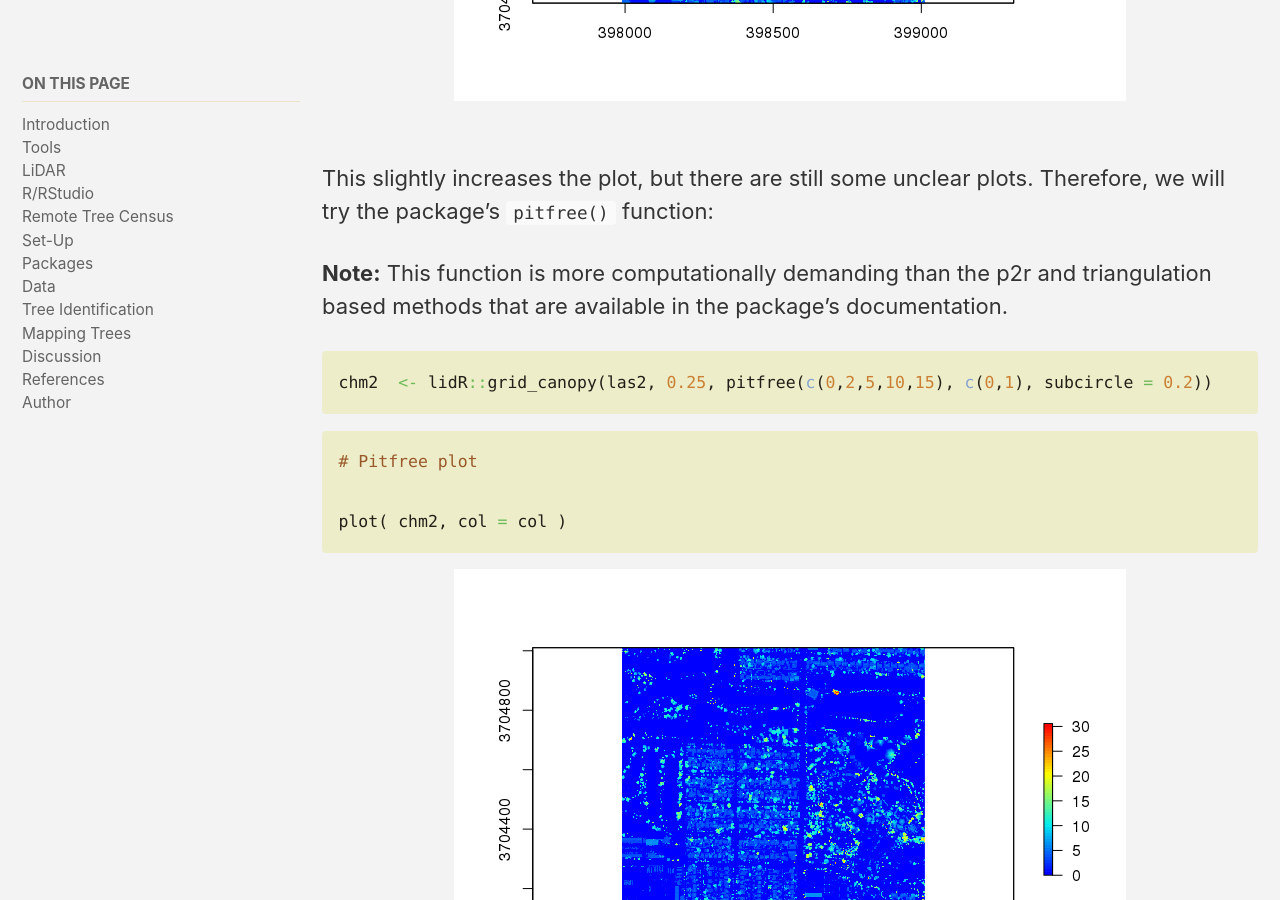
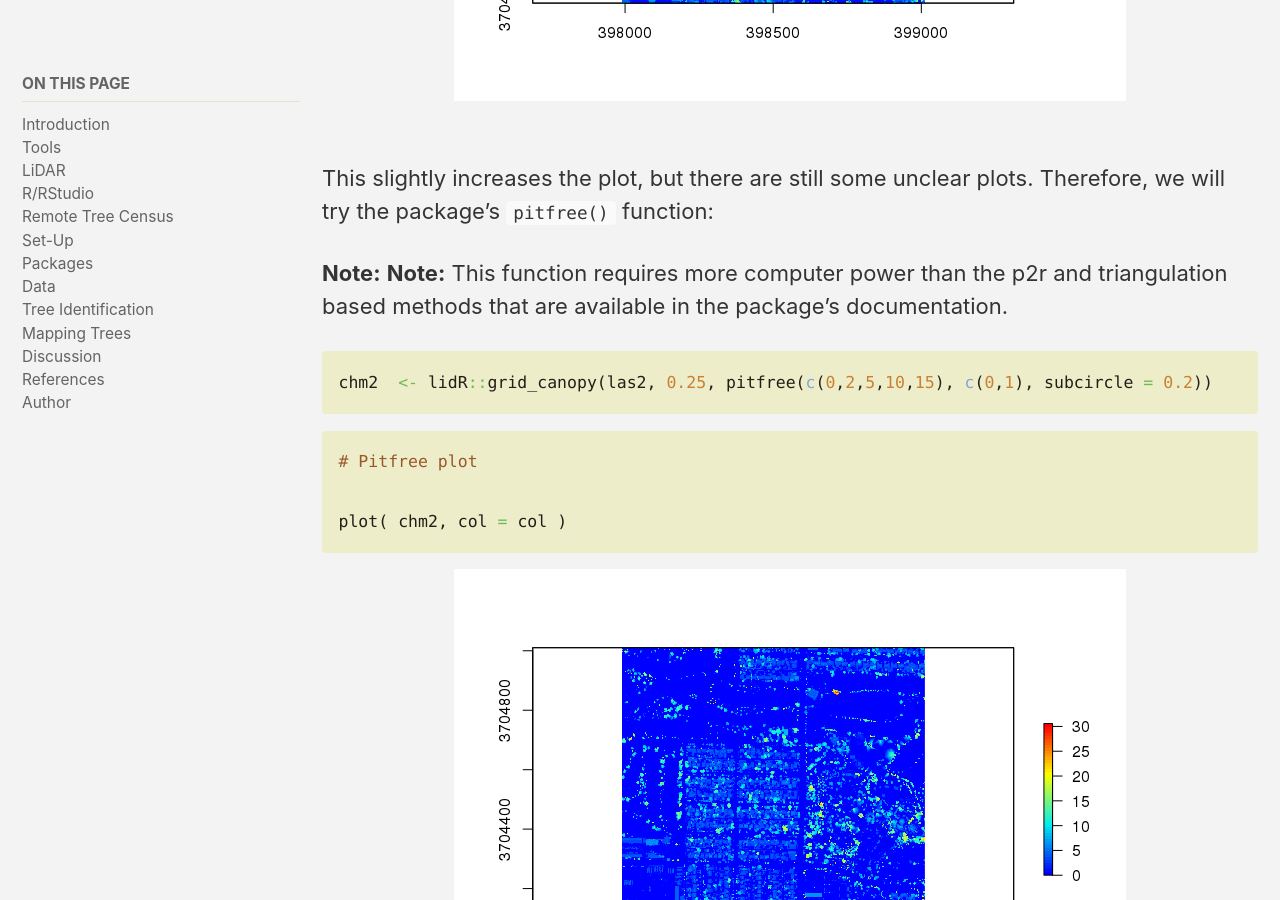
Before and after one commit to castower/cpp-593-treeproject-site, a Jekyll site: the page built from index.md, in a window 1280 px wide and 900 px high, scrolled down 18905 px. Built offline with Jekyll 4.4.1, drawn with Linux system fonts in a browser that asks for light colours; cached includes are drawn as plain includes; nearby versions of some CDN libraries; some of the changed text lies outside the part shown.

Commit message:
Update index.md

````diff
--- a/index.md
+++ b/index.md
@@ -466,7 +466,7 @@
 
 <p markdown="1"> This slightly increases the plot, but there are still some unclear plots. Therefore, we will try the package's `pitfree()` function: </p>
 
-<p markdown="1"> **Note:** This function is more computationally demanding than the p2r and triangulation based methods that are available in the package's documentation. </p>
+<p markdown="1"> **Note:** **Note:** This function requires more computer power than the p2r and triangulation based methods that are available in the package’s documentation. </p>
 
 ``` r
 chm2  <- lidR::grid_canopy(las2, 0.25, pitfree(c(0,2,5,10,15), c(0,1), subcircle = 0.2))
@@ -1548,6 +1548,21 @@
 </table>
 
 </center>
+
+<p> To view the saved raster file, we can run the following code: </p>
+
+```r
+
+# Preview Raster file
+
+raster.2333 <- raster( here("data/lidar/raster/2333.tif") )
+
+plot( raster.2333, col = col )
+```
+
+<img src="tree-project_files/figure-gfm/unnamed-chunk-23-1.png">
+
+<br>
 
 <h2 id= "Mapping">Mapping Trees</h2>
 
````
